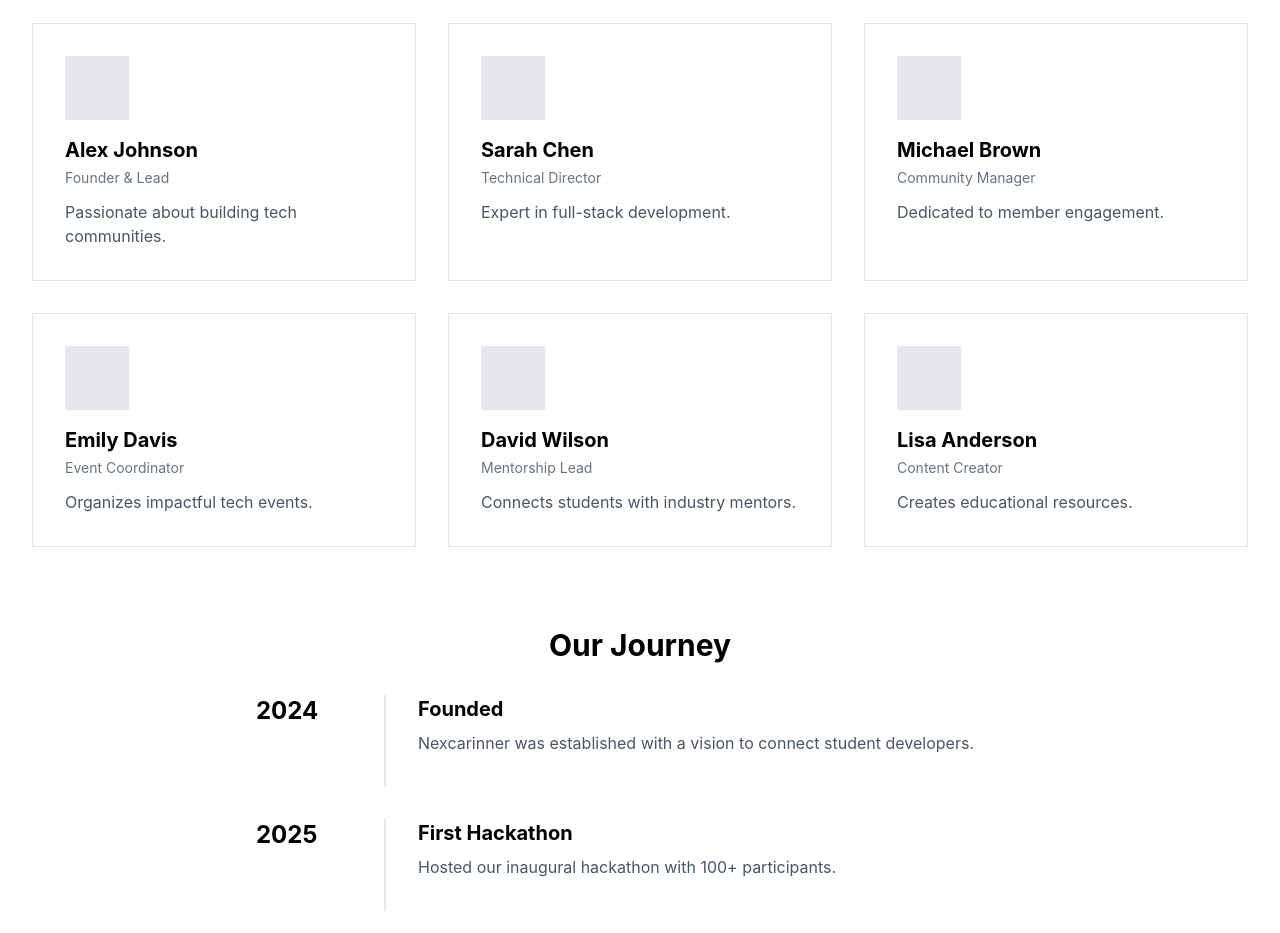
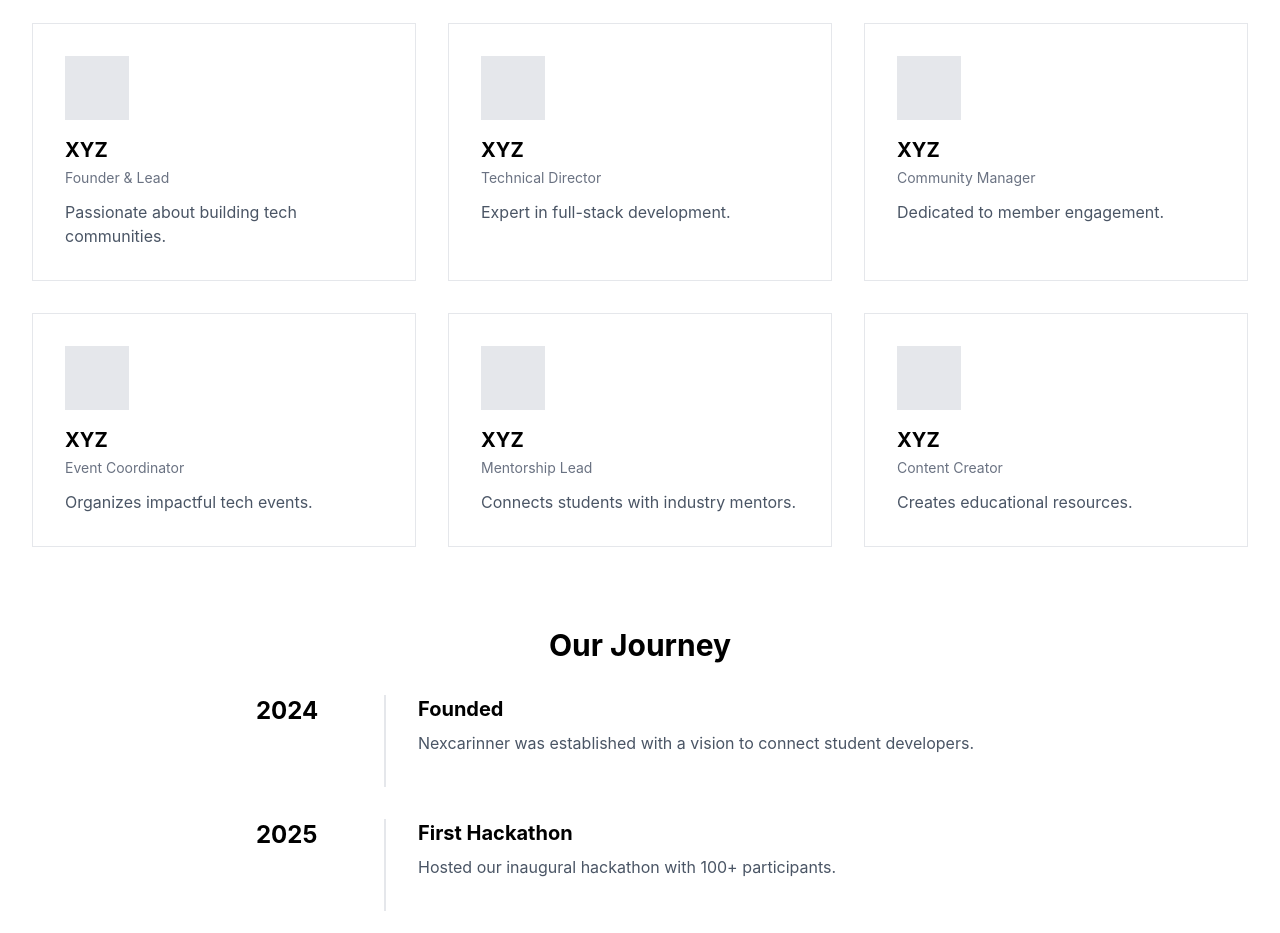
Before and after one commit to codexxxx07/Nexcarinner_Website, a React app in the folder FrontEnd/: page /about in a window 1280 px wide. Shown: the part 1120-2053 px from the top of the page. Built offline with nearby package versions, Linux system fonts and the light colour scheme; the HTML template or start-up script is replaced by a standard one.

Commit message:
Updated About Section

```diff
--- a/FrontEnd/src/pages/About.jsx
+++ b/FrontEnd/src/pages/About.jsx
@@ -1,11 +1,11 @@
 const About = () => {
   const team = [
-    { name: 'Alex Johnson', role: 'Founder & Lead', description: 'Passionate about building tech communities.' },
-    { name: 'Sarah Chen', role: 'Technical Director', description: 'Expert in full-stack development.' },
-    { name: 'Michael Brown', role: 'Community Manager', description: 'Dedicated to member engagement.' },
-    { name: 'Emily Davis', role: 'Event Coordinator', description: 'Organizes impactful tech events.' },
-    { name: 'David Wilson', role: 'Mentorship Lead', description: 'Connects students with industry mentors.' },
-    { name: 'Lisa Anderson', role: 'Content Creator', description: 'Creates educational resources.' }
+    { name: 'XYZ', role: 'Founder & Lead', description: 'Passionate about building tech communities.' },
+    { name: 'XYZ', role: 'Technical Director', description: 'Expert in full-stack development.' },
+    { name: 'XYZ', role: 'Community Manager', description: 'Dedicated to member engagement.' },
+    { name: 'XYZ', role: 'Event Coordinator', description: 'Organizes impactful tech events.' },
+    { name: 'XYZ', role: 'Mentorship Lead', description: 'Connects students with industry mentors.' },
+    { name: 'XYZ', role: 'Content Creator', description: 'Creates educational resources.' }
   ]
 
   const timeline = [
```
